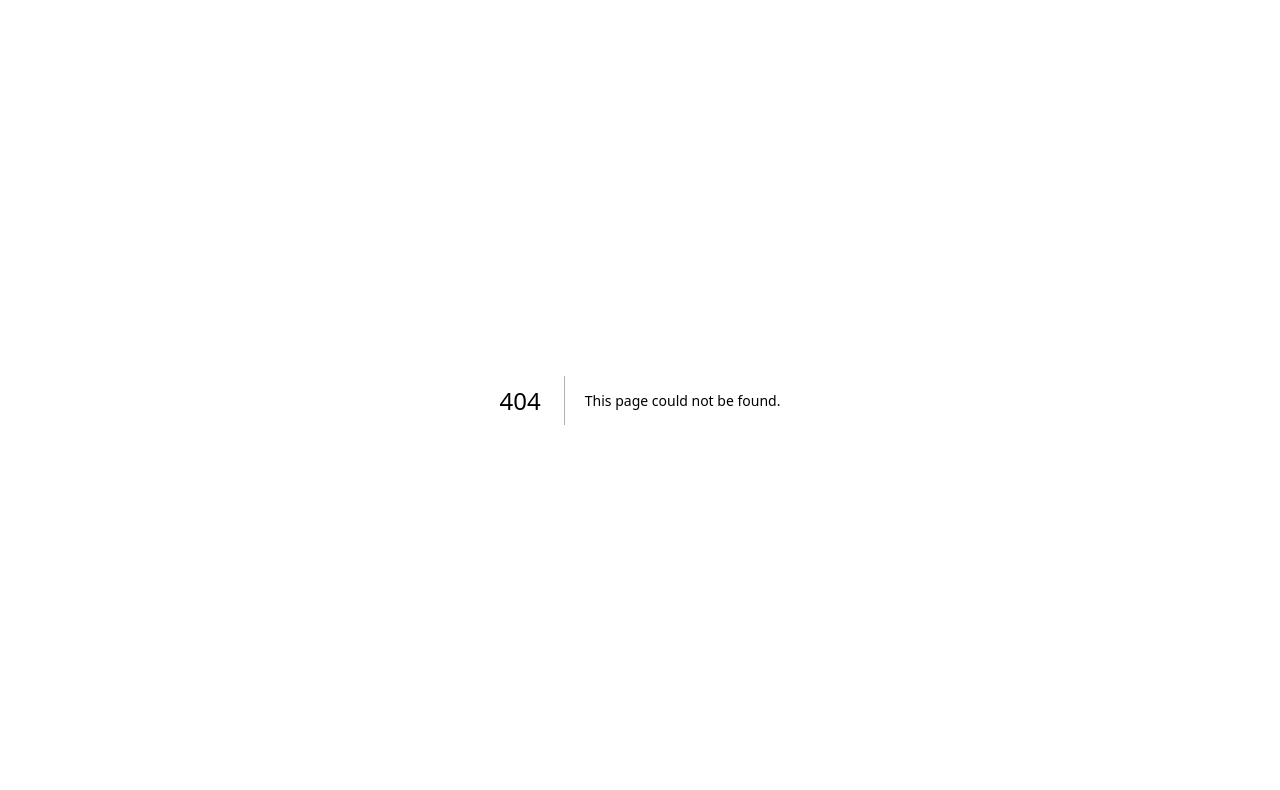
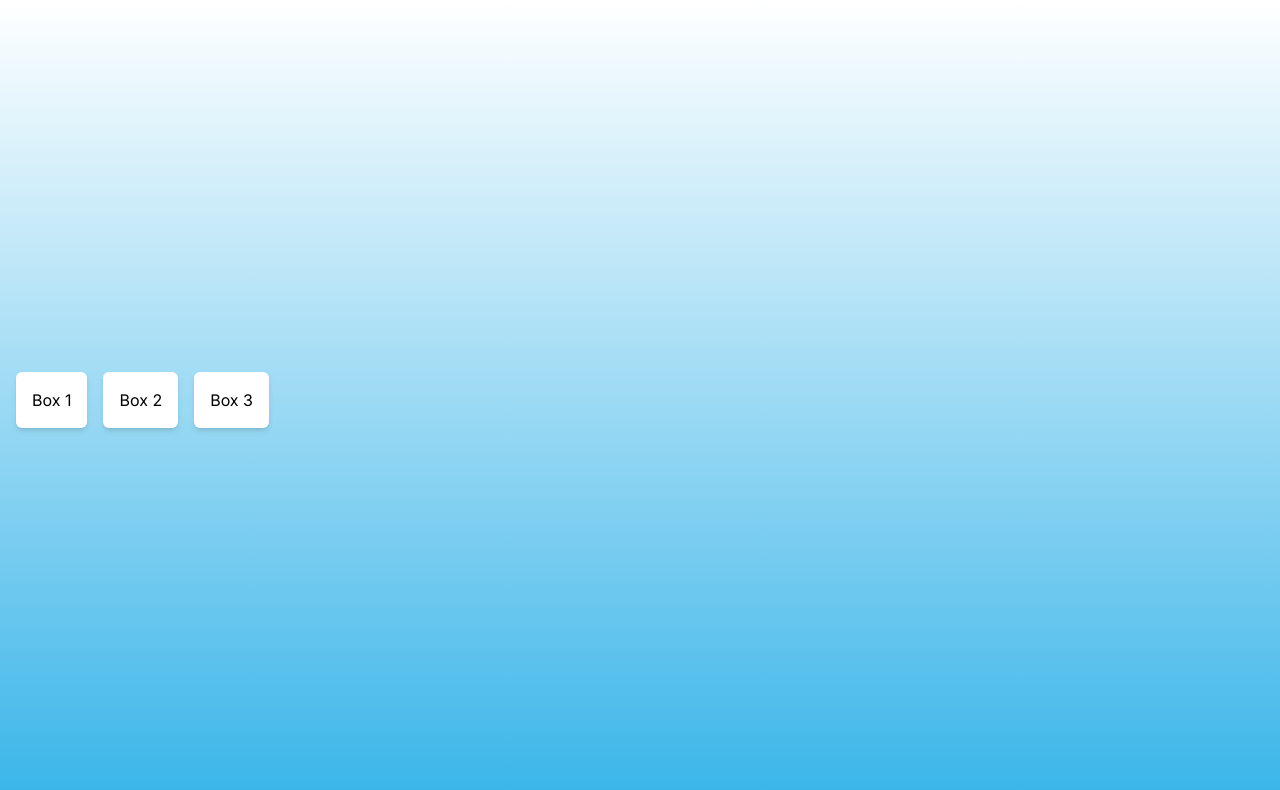
Before and after one commit to agamswaroop619/SarvGangeVani, a Next.js app in the folder sarvgangevani/: page /games in a window 1280 px wide. Before the commit this address had no page. Shown: the top 790 px of the page. Built offline with nearby package versions, Linux system fonts and the light colour scheme.

Commit message:
add: game Screen

```diff
--- /dev/null
+++ b/sarvgangevani/src/app/games/page.tsx
@@ -0,0 +1,33 @@
+"use client";
+import { useState } from "react";
+
+export default function Home() {
+  return (
+    <main className="min-h-screen flex items-center justify-between min-w-full bg-gradient-to-b from-[#FFFFFF] to-[#39B5E9] absolute p-4">
+      {/* Container for the grid */}
+      <div className="flex flex-grow gap-4">
+        {/* Box 1 */}
+        <a href="/g1">
+          <div className="flex-grow bg-white p-4 rounded-md shadow-md h-full">
+            {/* Content of Box 1 */}
+            Box 1
+          </div>
+        </a>
+        <a href="/g2">
+          <div className="flex-grow bg-white p-4 rounded-md shadow-md h-full">
+            {/* Content of Box 2 */}
+            Box 2
+          </div>
+        </a>
+
+        {/* Box 3 */}
+        <a href="/g3">
+          <div className="flex-grow bg-white p-4 rounded-md shadow-md h-full">
+            {/* Content of Box 3 */}
+            Box 3
+          </div>
+        </a>
+      </div>
+    </main>
+  );
+}
```
